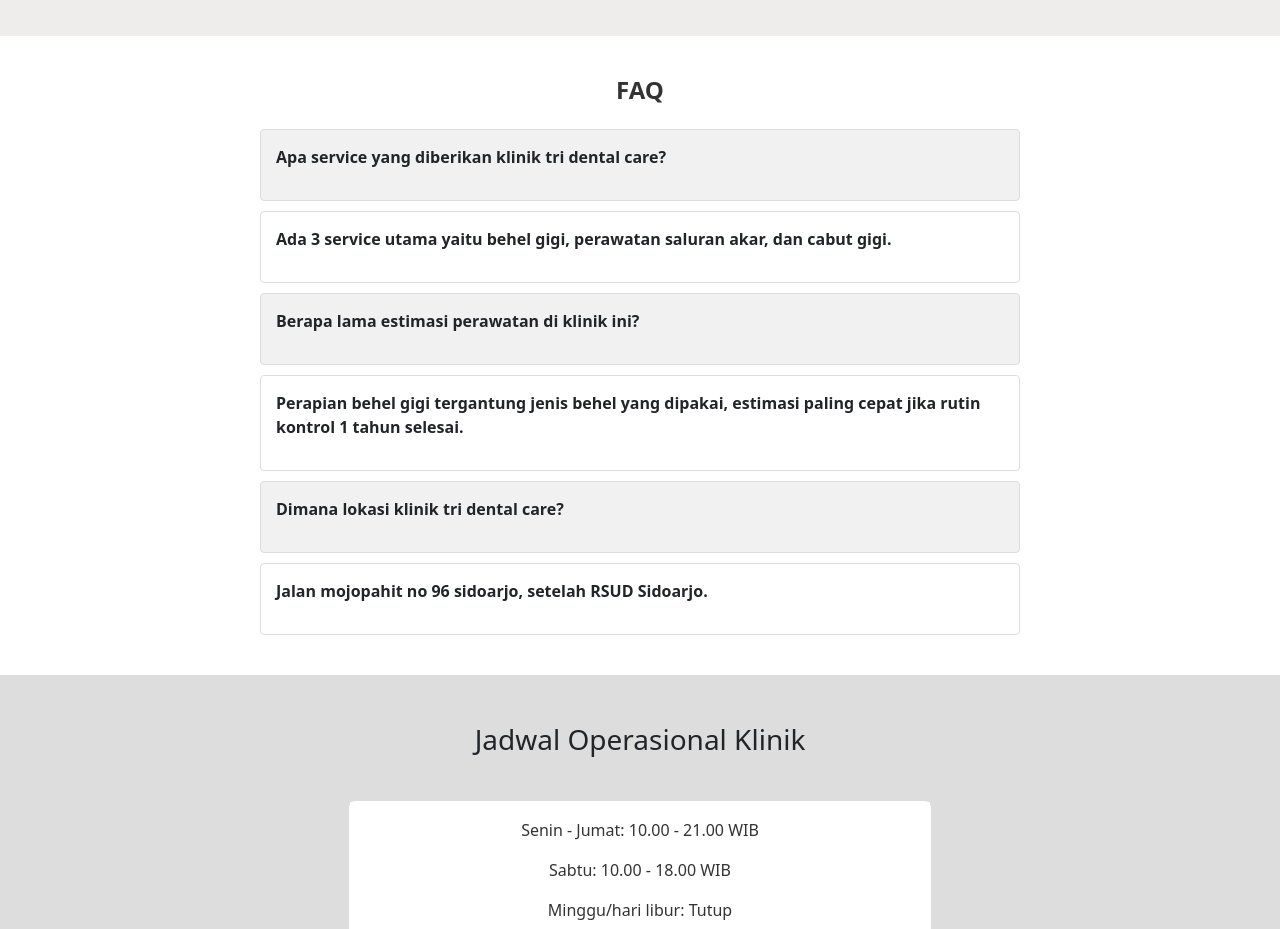
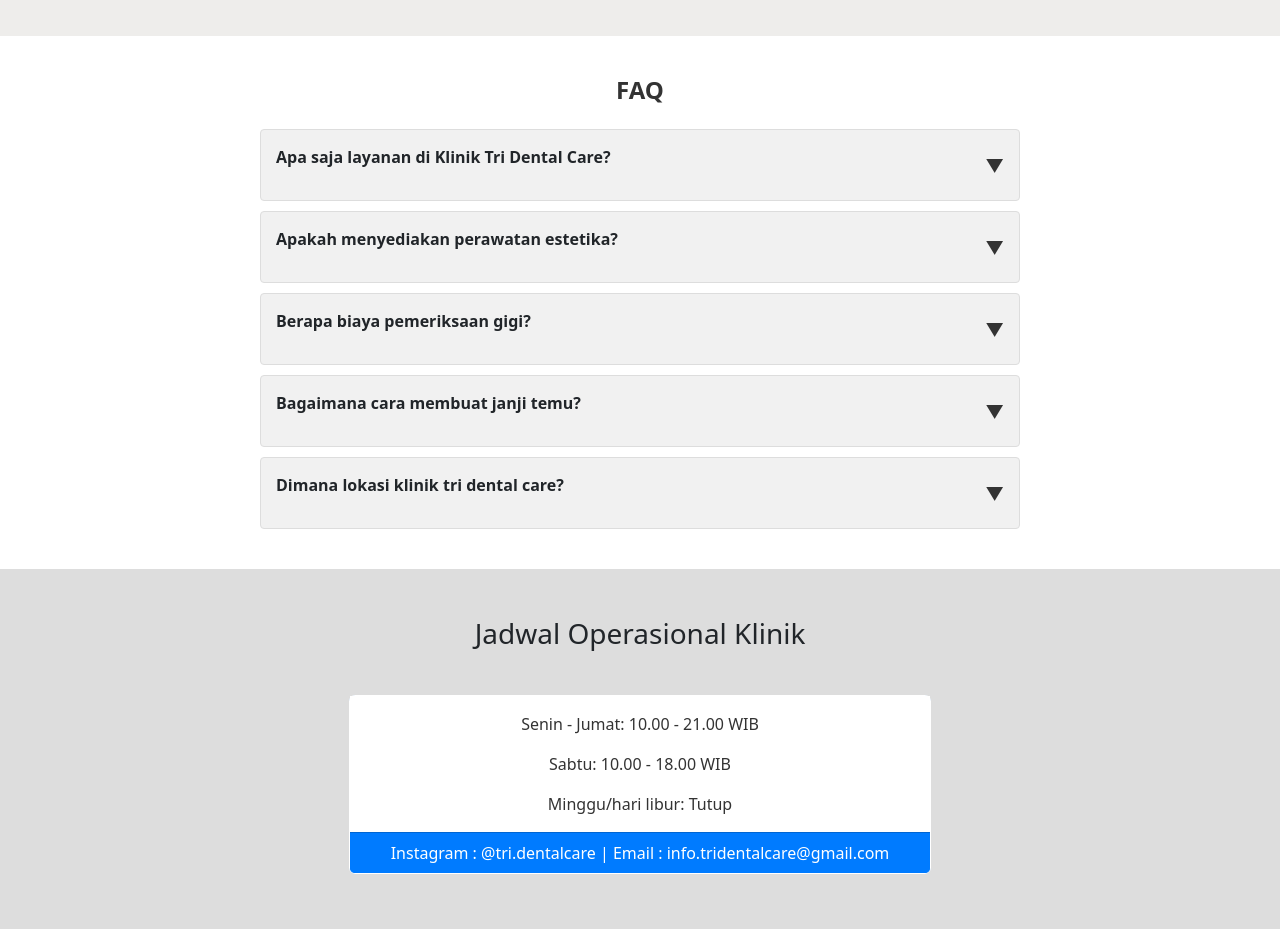
Before and after one commit to alrazak/frontend-react-tridentalcare, a React (Vite) app: page / in a window 1280 px wide. Shown: the part 2540-3469 px from the top of the page. Built offline with nearby package versions, Linux system fonts and the light colour scheme.

Commit message:
put: dropdown question

```diff
--- a/src/components/body/Question.jsx
+++ b/src/components/body/Question.jsx
@@ -1,32 +1,81 @@
-import React from "react";
+import React, { useState } from "react";
 import 'bootstrap/dist/css/bootstrap.min.css';
 
 function Question() {
+    // State untuk melacak pertanyaan mana yang sedang terbuka
+    const [openIndex, setOpenIndex] = useState(null);
+
+    // Fungsi untuk mengubah status terbuka/tutup
+    const toggleAnswer = (index) => {
+        setOpenIndex(openIndex === index ? null : index);
+    };
+
     return (
         <div className="container-question">
             <h3 className="title-question">FAQ</h3>
             <div className="container-faq">
-                <div className="container-pertanyaan">
-                    <p>Apa service yang diberikan klinik tri dental care?</p>
+                <div className="faq-item">
+                    <div className="container-pertanyaan" onClick={() => toggleAnswer(0)}>
+                        <p>Apa saja layanan di Klinik Tri Dental Care?</p>
+                        <span className="arrow">{openIndex === 0 ? '▲' : '▼'}</span>
                     </div>
+                    {openIndex === 0 && (
                         <div className="container-jawaban">
-                    <p>Ada 3 service utama yaitu behel gigi, perawatan saluran akar, dan cabut gigi.</p>
+                            <p>Pemeriksaan rutin, scaling, tambal gigi, perawatan saluran akar, kawat gigi, pemutihan gigi, dan veneer.</p>
                         </div>
-                <div className="container-pertanyaan">
-                    <p>Berapa lama estimasi perawatan di klinik ini?</p>
+                    )}
                 </div>
+
+                <div className="faq-item">
+                    <div className="container-pertanyaan" onClick={() => toggleAnswer(1)}>
+                        <p>Apakah menyediakan perawatan estetika?</p>
+                        <span className="arrow">{openIndex === 1 ? '▲' : '▼'}</span>
+                    </div>
+                    {openIndex === 1 && (
                         <div className="container-jawaban">
-                    <p>Perapian behel gigi tergantung jenis behel yang dipakai, estimasi paling cepat jika rutin kontrol 1 tahun selesai.</p>
+                            <p>Ya, seperti pemutihan gigi, veneer, dan aligner.</p>
                         </div>
-                <div className="container-pertanyaan">
+                    )}
+                </div>
+
+                <div className="faq-item">
+                    <div className="container-pertanyaan" onClick={() => toggleAnswer(2)}>
+                        <p>Berapa biaya pemeriksaan gigi?</p>
+                        <span className="arrow">{openIndex === 2 ? '▲' : '▼'}</span>
+                    </div>
+                    {openIndex === 2 && (
+                        <div className="container-jawaban">
+                            <p>Biaya bervariasi tergantung layanan. Hubungi klinik untuk detail.</p>
+                        </div>
+                    )}
+                </div>
+
+                <div className="faq-item">
+                    <div className="container-pertanyaan" onClick={() => toggleAnswer(3)}>
+                        <p>Bagaimana cara membuat janji temu?</p>
+                        <span className="arrow">{openIndex === 3 ? '▲' : '▼'}</span>
+                    </div>
+                    {openIndex === 3 && (
+                        <div className="container-jawaban">
+                            <p>Melalui telepon, WhatsApp, website, atau datang langsung ke klinik.</p>
+                        </div>
+                    )}
+                </div>
+
+                <div className="faq-item">
+                    <div className="container-pertanyaan" onClick={() => toggleAnswer(4)}>
                         <p>Dimana lokasi klinik tri dental care?</p>
+                        <span className="arrow">{openIndex === 4 ? '▲' : '▼'}</span>
                     </div>
+                    {openIndex === 4 && (
                         <div className="container-jawaban">
                             <p>Jalan mojopahit no 96 sidoarjo, setelah RSUD Sidoarjo.</p>
                         </div>
+                    )}
                 </div>
             </div>
-    )
+        </div>
+    );
 }
 
 const styles = `
@@ -51,28 +100,40 @@ const styles = `
         gap: 10px;
     }
 
-    .container-pertanyaan, .container-jawaban {
-        padding: 15px;
-        background-color: #fff;
-        border: 1px solid #ddd;
-        border-radius: 4px;
+    .faq-item {
+        position: relative;
     }
 
     .container-pertanyaan {
         font-weight: bold;
         background-color: #f1f1f1;
-
+        padding: 15px;
+        border: 1px solid #ddd;
+        border-radius: 4px;
+        cursor: pointer;
+        display: flex;
+        justify-content: space-between;
+        align-items: center;
     }
 
     .container-jawaban {
-        font-weight: bold;
+        padding: 15px;
+        background-color: #fff;
+        border: 1px solid #ddd;
+        border-radius: 4px;
+        margin-top: 5px;
+    }
+
+    .arrow {
+        font-size: 18px;
+        color: #333;
     }
 `;
-
-export default Question;
 
 // Inject CSS into the page
 const styleSheet = document.createElement("style");
 styleSheet.type = "text/css";
 styleSheet.innerText = styles;
 document.head.appendChild(styleSheet);
+
+export default Question;
```
Lines whose indentation alone changed are shown as unchanged.
